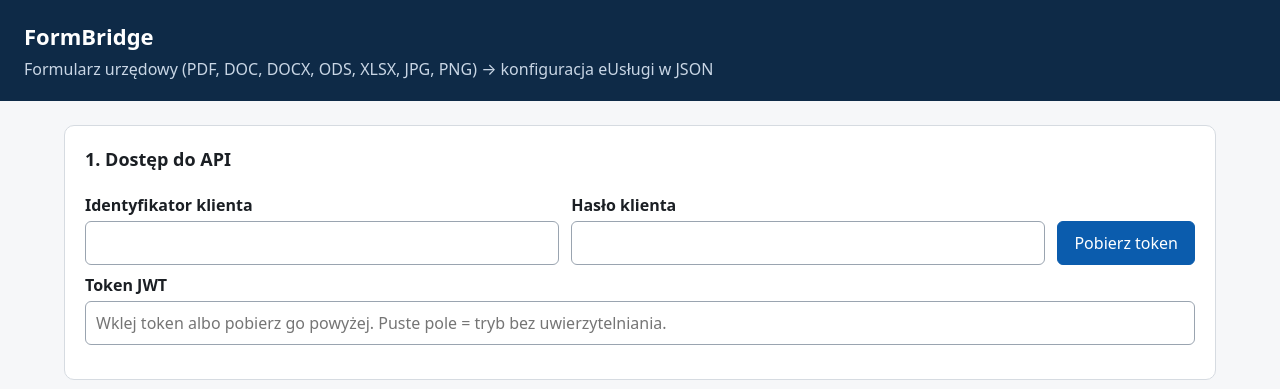
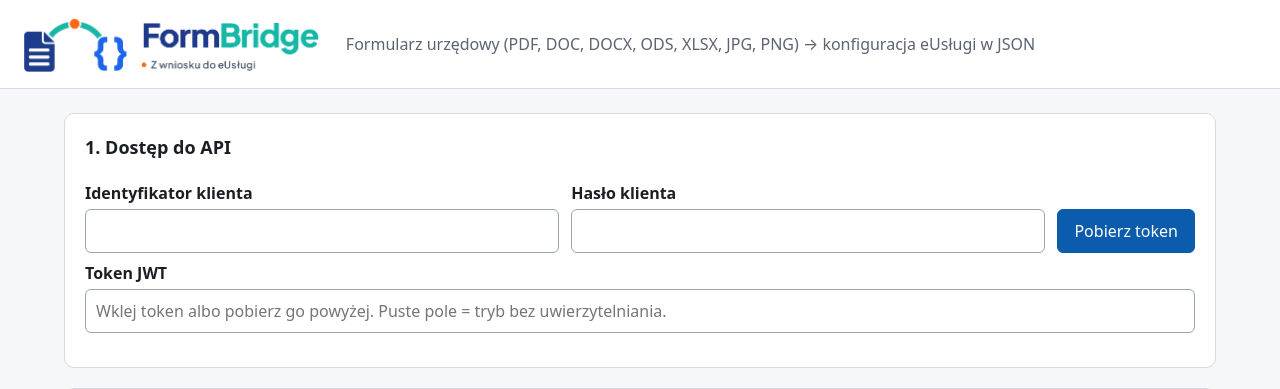
Before and after one commit to mandreik01/Formbrige, a Spring Boot app: page / in a window 1280 px wide. Shown: the top 389 px of the page. Run offline with Spring Boot 4, Linux system fonts and the light colour scheme; some of the project's set-up classes (security, data sources, template engines, error pages and the like) are left out, and stand-ins take their place.

Commit message:
feat(ui): logo i ikona strony

```diff
--- a/src/main/resources/static/index.html
+++ b/src/main/resources/static/index.html
@@ -4,13 +4,15 @@
 <meta charset="utf-8">
 <meta name="viewport" content="width=device-width, initial-scale=1">
 <title>FormBridge – cyfryzacja formularzy</title>
+<link rel="icon" type="image/png" href="/assets/icon.png">
 <style>
   :root { --ink:#1b1f24; --muted:#5b6470; --line:#d6dbe1; --bg:#f6f7f9; --card:#fff; --accent:#0b5cad; --ok:#1e7a3c; --err:#b3261e; }
   * { box-sizing: border-box; }
   body { margin:0; font:16px/1.5 system-ui, -apple-system, "Segoe UI", Roboto, sans-serif; color:var(--ink); background:var(--bg); }
-  header { background:#0e2a47; color:#fff; padding:20px 24px; }
-  header h1 { margin:0; font-size:22px; }
-  header p { margin:4px 0 0; color:#c9d6e5; }
+  header { background:var(--card); border-bottom:1px solid var(--line); padding:16px 24px; display:flex; align-items:center; gap:24px; flex-wrap:wrap; }
+  header h1 { margin:0; line-height:0; }
+  header h1 img { height:56px; width:auto; }
+  header p { margin:0; color:var(--muted); }
   main { max-width:1200px; margin:0 auto; padding:24px; display:grid; gap:20px; }
   section.card { background:var(--card); border:1px solid var(--line); border-radius:10px; padding:20px; }
   h2 { font-size:18px; margin:0 0 12px; }
@@ -52,7 +54,7 @@
 </head>
 <body>
 <header>
-  <h1>FormBridge</h1>
+  <h1><img src="/assets/logo.png" alt="FormBridge – z wniosku do eUsługi" width="297" height="56"></h1>
   <p>Formularz urzędowy (PDF, DOC, DOCX, ODS, XLSX, JPG, PNG) → konfiguracja eUsługi w JSON</p>
 </header>
 <main>
```
Also changed, not shown: src/main/resources/static/assets/icon.png (added), src/main/resources/static/assets/logo.png (added).
